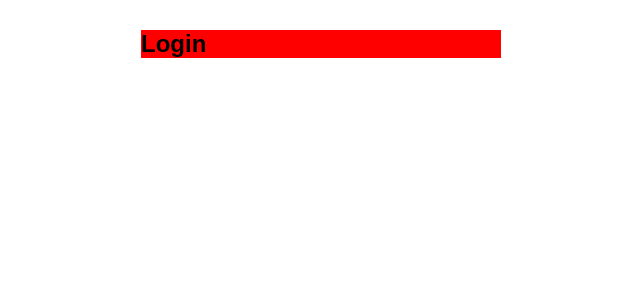
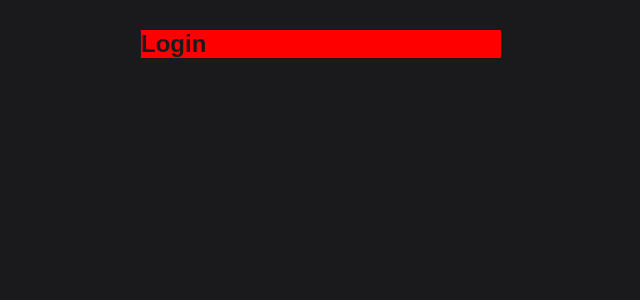
Before and after one commit to britolmbs/estudosReact, a React (Create React App) app in the folder react-base/: page / in a window 1280 px wide. Shown: the top 300 px of the page, without its empty margins (319-959 px from the left). Built offline with nearby package versions, Linux system fonts and the light colour scheme.

Commit message:
configurando as cores

```diff
--- /dev/null
+++ b/react-base/src/config/colors.js
@@ -0,0 +1,7 @@
+export const primaryColor = '#C3073F';
+export const primaryDarkColor = '#1A1A1D';
+
+export const successColor = '#0197F6';
+export const infoColor = '#0197F6';
+export const errorColor = 'F2AF29';
+export const warningColor = 'F2AF29';
--- a/react-base/src/styles/GlobalStyled.js
+++ b/react-base/src/styles/GlobalStyled.js
@@ -1,4 +1,5 @@
 import styled, { createGlobalStyle } from "styled-components";
+import { primaryColor, primaryDarkColor } from '../config/colors'
 
 export default createGlobalStyle `
 *{
@@ -10,6 +11,8 @@
 
 body {
 font-family: sans-serif;
+background: ${primaryDarkColor};
+color: ${primaryDarkColor};
 }
 
 html, body, #root {
@@ -18,10 +21,17 @@
 
 button {
 cursor: pointer;
+background: ${primaryColor};
+boder: none;
+color: #fff;
+padding: 10px 20px;
+boder-radius: 4px;
+font-weight: 700;
 }
 
 a {
 text-decoration: none:
+color: ${primaryColor};
 }
 
 ul {
```
